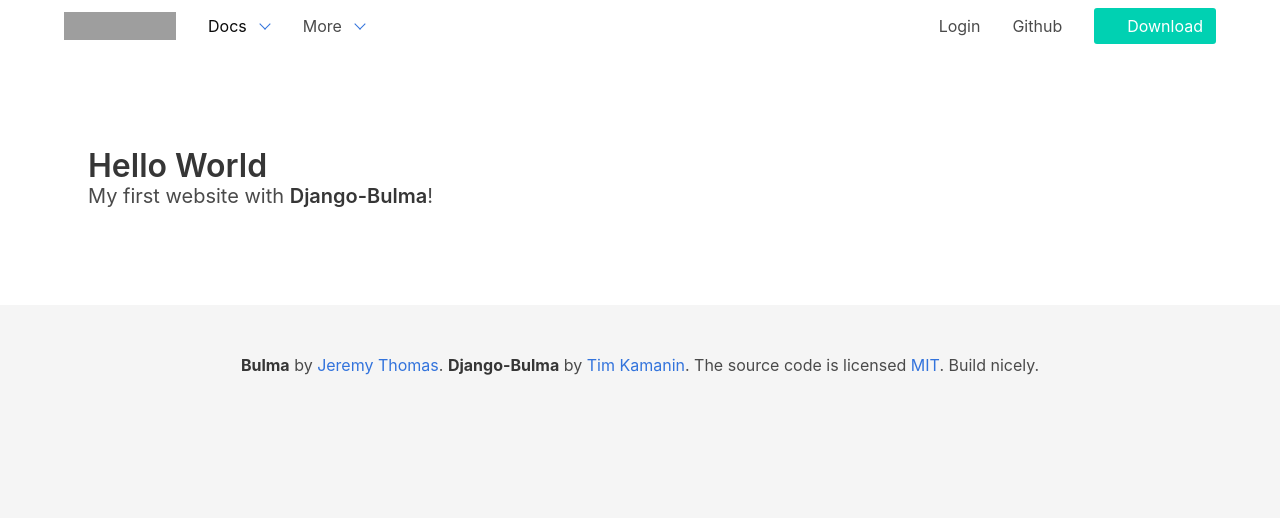
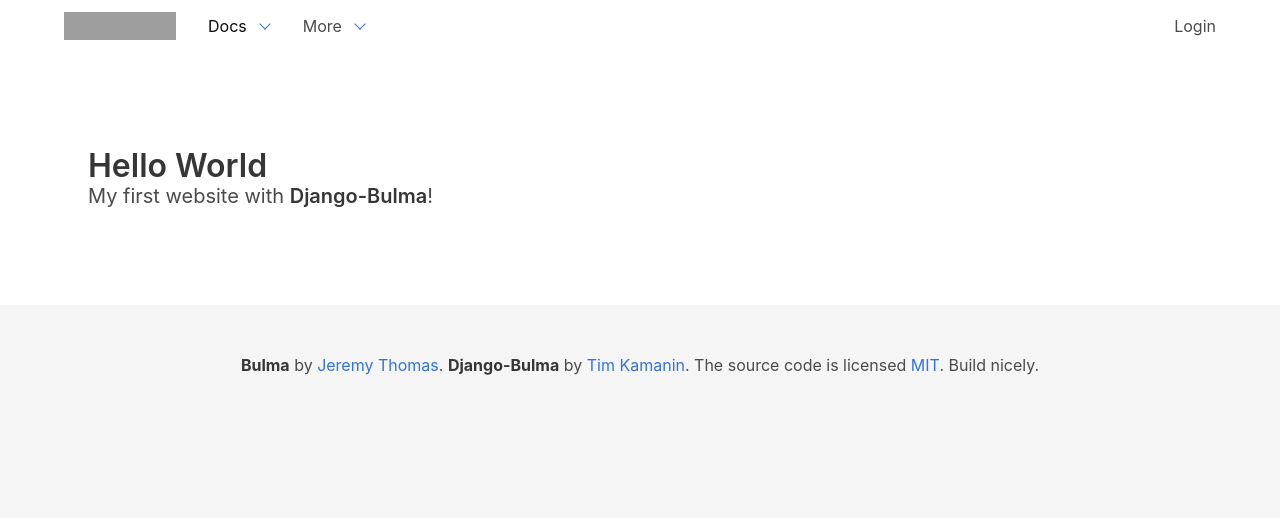
Before and after one commit to timonweb/django-bulma, a Django app: page / in a window 1280 px wide. Shown: the top 518 px of the page. Run offline with Django 3.2, Linux system fonts and the light colour scheme; grey boxes are pictures that could not be loaded.

Commit message:
Cleans up base template

```diff
--- a/bulma/templates/bulma/base.html
+++ b/bulma/templates/bulma/base.html
@@ -99,21 +99,12 @@
         </div>
 
         <div class="navbar-end">
-          <a class="navbar-item is-hidden-desktop-only" href="https://github.com/jgthms/bulma" target="_blank">
-            Github
-          </a>
-          <div class="navbar-item">
-            <div class="field is-grouped">
-              <p class="control">
-                <a class="button is-primary" href="https://github.com/jgthms/bulma/archive/0.5.0.zip">
-                <span class="icon">
-                  <i class="fa fa-download"></i>
-                </span>
-                  <span>Download</span>
-                </a>
-              </p>
-            </div>
-          </div>
+          {% url 'login' as login_url %}
+          {% if login_url %}
+            <a class="navbar-item is-hidden-desktop-only" href="{{ login_url }}">
+              Login
+            </a>
+          {% endif %}
         </div>
       </div>
     </nav>
@@ -142,7 +133,6 @@
       {% block content_title %}{% endblock content_title %}
       {% block content %}{% endblock content %}
     {% endblock content_area %}
-
   </div>
 </section>
 
--- a/example/templates/base.html
+++ b/example/templates/base.html
@@ -1,113 +1 @@
 {% extends 'bulma/base.html' %}
-
-{% block header %}
-  <div class="container">
-    <nav class="navbar">
-      <div class="navbar-brand">
-        <a class="navbar-item" href="/">
-          <img src="http://bulma.io/images/bulma-logo.png" alt="Bulma: a modern CSS framework based on Flexbox"
-               width="112" height="28">
-        </a>
-
-        <a class="navbar-item is-hidden-desktop" href="https://github.com/jgthms/bulma" target="_blank">
-        <span class="icon" style="color: #333;">
-          <i class="fa fa-github"></i>
-        </span>
-        </a>
-
-        <a class="navbar-item is-hidden-desktop" href="https://twitter.com/jgthms" target="_blank">
-        <span class="icon" style="color: #55acee;">
-          <i class="fa fa-twitter"></i>
-        </span>
-        </a>
-
-        <div class="navbar-burger burger" data-target="navMenuExample">
-          <span></span>
-          <span></span>
-          <span></span>
-        </div>
-      </div>
-
-      <div id="navMenuExample" class="navbar-menu">
-        <div class="navbar-start">
-          <div class="navbar-item has-dropdown is-hoverable">
-            <a class="navbar-link  is-active" href="/documentation/overview/start/">
-              Docs
-            </a>
-            <div class="navbar-dropdown ">
-              <a class="navbar-item " href="/documentation/overview/start/">
-                Overview
-              </a>
-              <a class="navbar-item " href="http://bulma.io/documentation/modifiers/syntax/">
-                Modifiers
-              </a>
-              <a class="navbar-item " href="http://bulma.io/documentation/grid/columns/">
-                Grid
-              </a>
-              <a class="navbar-item " href="http://bulma.io/documentation/layout/container/">
-                Layout
-              </a>
-              <a class="navbar-item " href="http://bulma.io/documentation/form/general/">
-                Form
-              </a>
-              <a class="navbar-item " href="http://bulma.io/documentation/elements/box/">
-                Elements
-              </a>
-              <a class="navbar-item is-active" href="http://bulma.io/documentation/components/breadcrumb/">
-                Components
-              </a>
-            </div>
-          </div>
-          <div class="navbar-item has-dropdown is-hoverable">
-            <div class="navbar-link">
-              More
-            </div>
-            <div id="moreDropdown" class="navbar-dropdown ">
-              <a class="navbar-item " href="http://bulma.io/extensions/">
-                <div class="level is-mobile">
-                  <div class="level-left">
-                    <div class="level-item">
-                      <p>
-                        <strong>Extensions</strong>
-                        <br>
-                        <small>Side projects to enhance Bulma</small>
-                      </p>
-                    </div>
-                  </div>
-                  <div class="level-right">
-                    <div class="level-item">
-                    <span class="icon has-text-info">
-                      <i class="fa fa-plug"></i>
-                    </span>
-                    </div>
-                  </div>
-                </div>
-              </a>
-            </div>
-          </div>
-        </div>
-
-        <div class="navbar-end">
-          <a class="navbar-item is-hidden-desktop-only" href="{% url 'login' %}">
-            Login
-          </a>
-          <a class="navbar-item is-hidden-desktop-only" href="https://github.com/jgthms/bulma" target="_blank">
-            Github
-          </a>
-          <div class="navbar-item">
-            <div class="field is-grouped">
-              <p class="control">
-                <a class="button is-primary" href="https://github.com/jgthms/bulma/archive/0.6.0.zip">
-                <span class="icon">
-                  <i class="fa fa-download"></i>
-                </span>
-                  <span>Download</span>
-                </a>
-              </p>
-            </div>
-          </div>
-        </div>
-      </div>
-    </nav>
-  </div>
-{% endblock header %}
```
